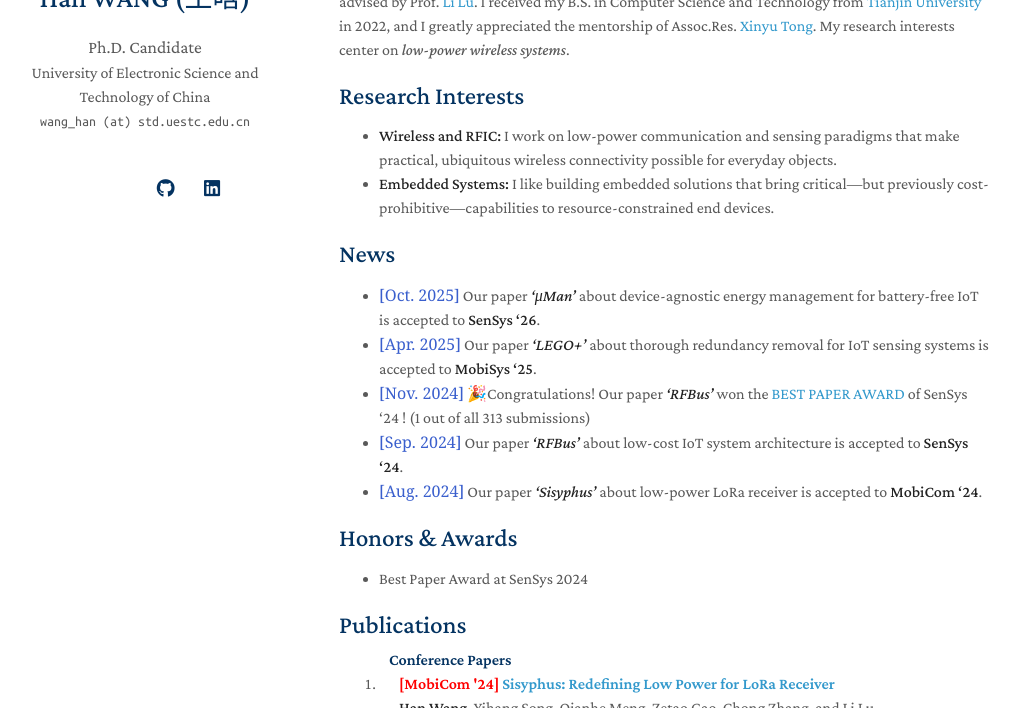
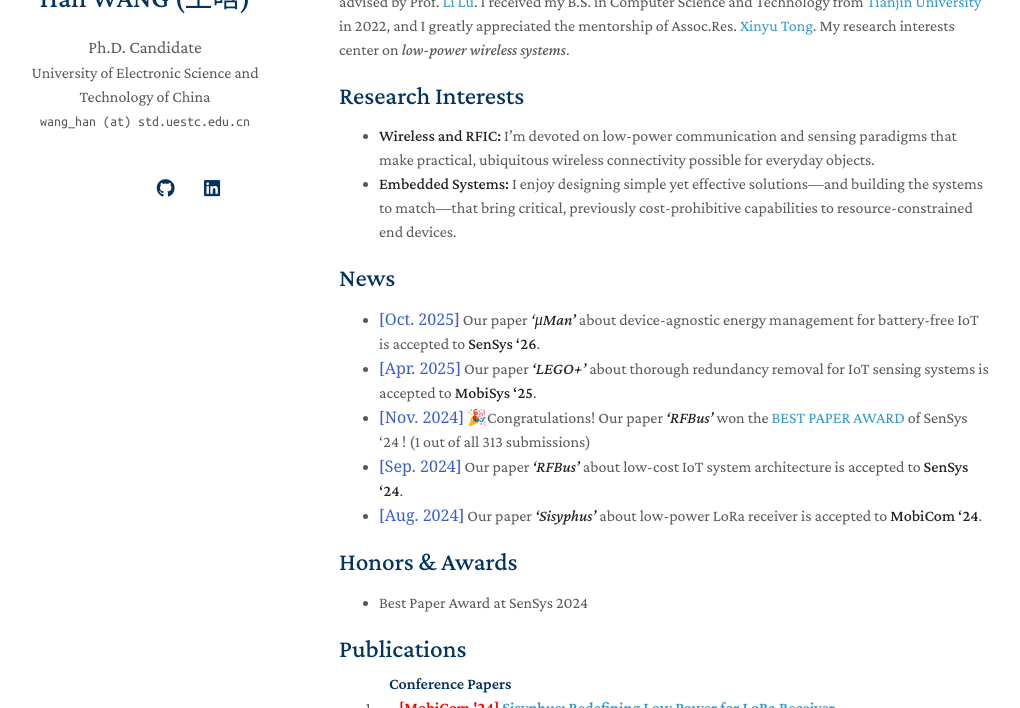
Before and after one commit to hwang620/hwang620.github.io, a Jekyll site: the page built from index.md, in a window 1280 px wide and 900 px high, cut to the strip 192-900 px from the top of the window. Shown: the whole strip, without its empty margins (131-1151 px from the left). Built offline with Jekyll 4.4.1, drawn with Linux system fonts in a browser that asks for light colours; a style sheet for code colours, icons or effects is not loaded; our own code applies the rules of GitHub Pages for plain Markdown files.

Commit message:
Update index.md

```diff
--- a/index.md
+++ b/index.md
@@ -7,8 +7,8 @@ Welcome! My name is **<font face="Georgia">Han Wang</font>**, currently working
 
 ## Research Interests
 
-- **Wireless and RFIC:** I work on low-power communication and sensing paradigms that make practical, ubiquitous wireless connectivity possible for everyday objects.
-- **Embedded Systems:** I like building embedded solutions that bring critical—but previously cost-prohibitive—capabilities to resource-constrained end devices.
+- **Wireless and RFIC:** I'm devoted on low-power communication and sensing paradigms that make practical, ubiquitous wireless connectivity possible for everyday objects.
+- **Embedded Systems:** I enjoy designing simple yet effective solutions—and building the systems to match—that bring critical, previously cost-prohibitive capabilities to resource-constrained end devices.
 
 ## News
 
```
